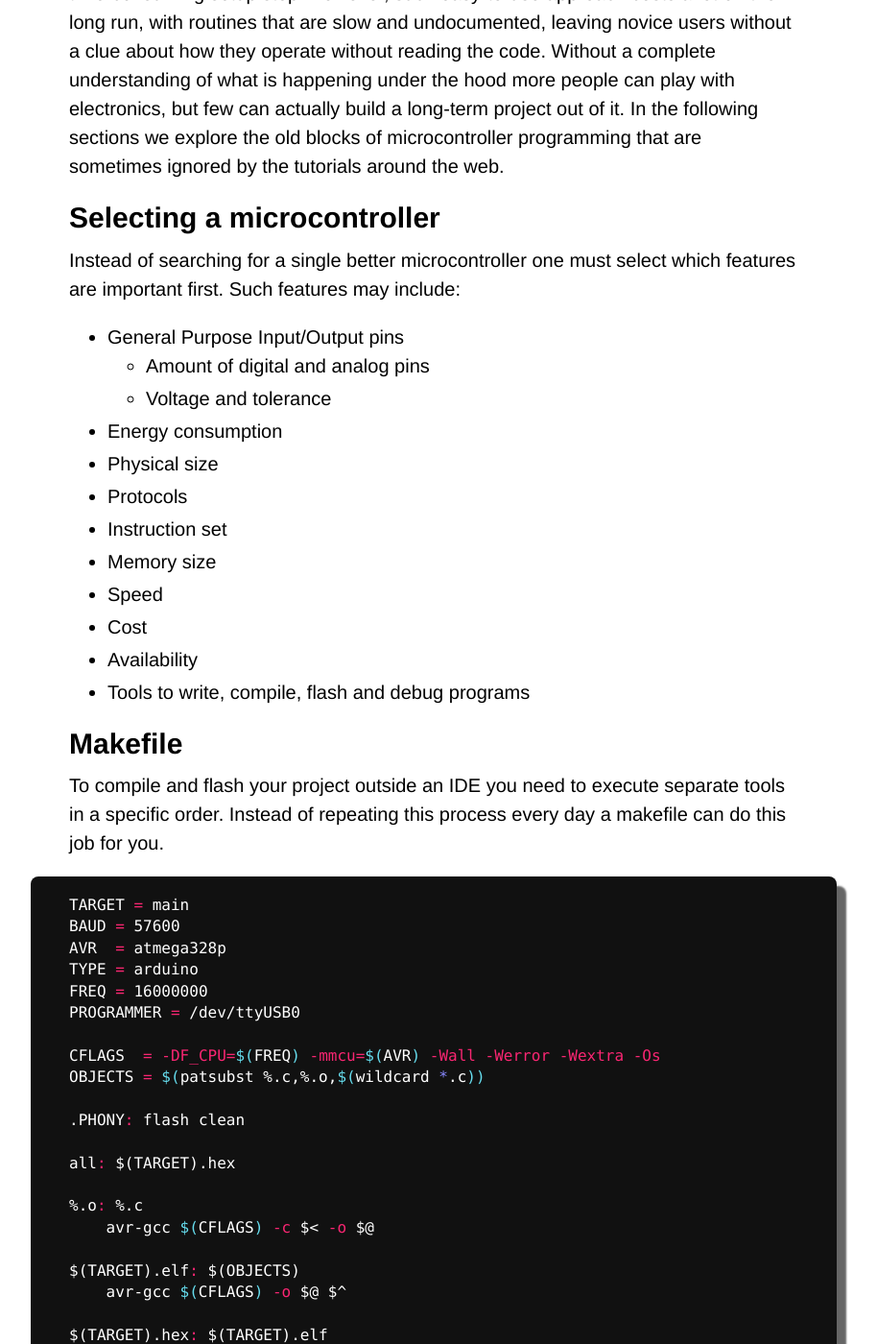
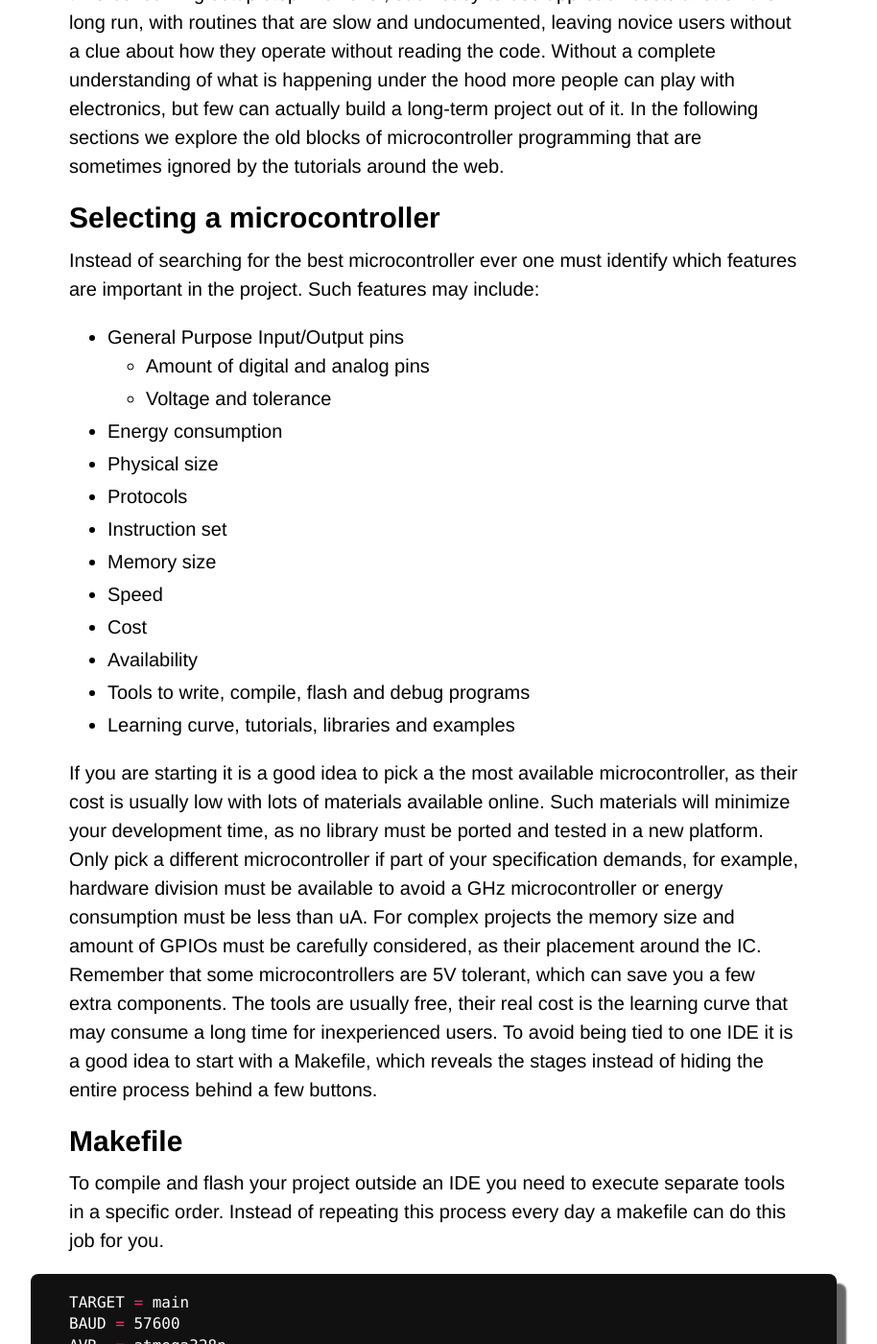
Before and after one commit to Maumagnaguagno/maumagnaguagno.github.io, a Jekyll site: the page built from baremetal.md, in a window 1280 px wide and 1400 px high, scrolled down 324 px. Shown: the whole window at 96% size, without its empty margins (188-1102 px from the left). Built offline with Jekyll 4.4.1, drawn with Linux system fonts in a browser that asks for light colours; our own code applies the rules of GitHub Pages for plain Markdown files.

Commit message:
Improve Bare Metal Selecting a microcontroller section

```diff
--- a/baremetal.md
+++ b/baremetal.md
@@ -15,7 +15,7 @@ Without a complete understanding of what is happening under the hood more people
 In the following sections we explore the old blocks of microcontroller programming that are sometimes ignored by the tutorials around the web.
 
 ## Selecting a microcontroller
-Instead of searching for a single better microcontroller one must select which features are important first.
+Instead of searching for the best microcontroller ever one must identify which features are important in the project.
 Such features may include:
 - General Purpose Input/Output pins
   - Amount of digital and analog pins
@@ -29,6 +29,15 @@ Such features may include:
 - Cost
 - Availability
 - Tools to write, compile, flash and debug programs
+- Learning curve, tutorials, libraries and examples
+
+If you are starting it is a good idea to pick a the most available microcontroller, as their cost is usually low with lots of materials available online.
+Such materials will minimize your development time, as no library must be ported and tested in a new platform.
+Only pick a different microcontroller if part of your specification demands, for example, hardware division must be available to avoid a GHz microcontroller or energy consumption must be less than uA.
+For complex projects the memory size and amount of GPIOs must be carefully considered, as their placement around the IC.
+Remember that some microcontrollers are 5V tolerant, which can save you a few extra components.
+The tools are usually free, their real cost is the learning curve that may consume a long time for inexperienced users.
+To avoid being tied to one IDE it is a good idea to start with a Makefile, which reveals the stages instead of hiding the entire process behind a few buttons.
 
 ## Makefile
 To compile and flash your project outside an IDE you need to execute separate tools in a specific order.
```
